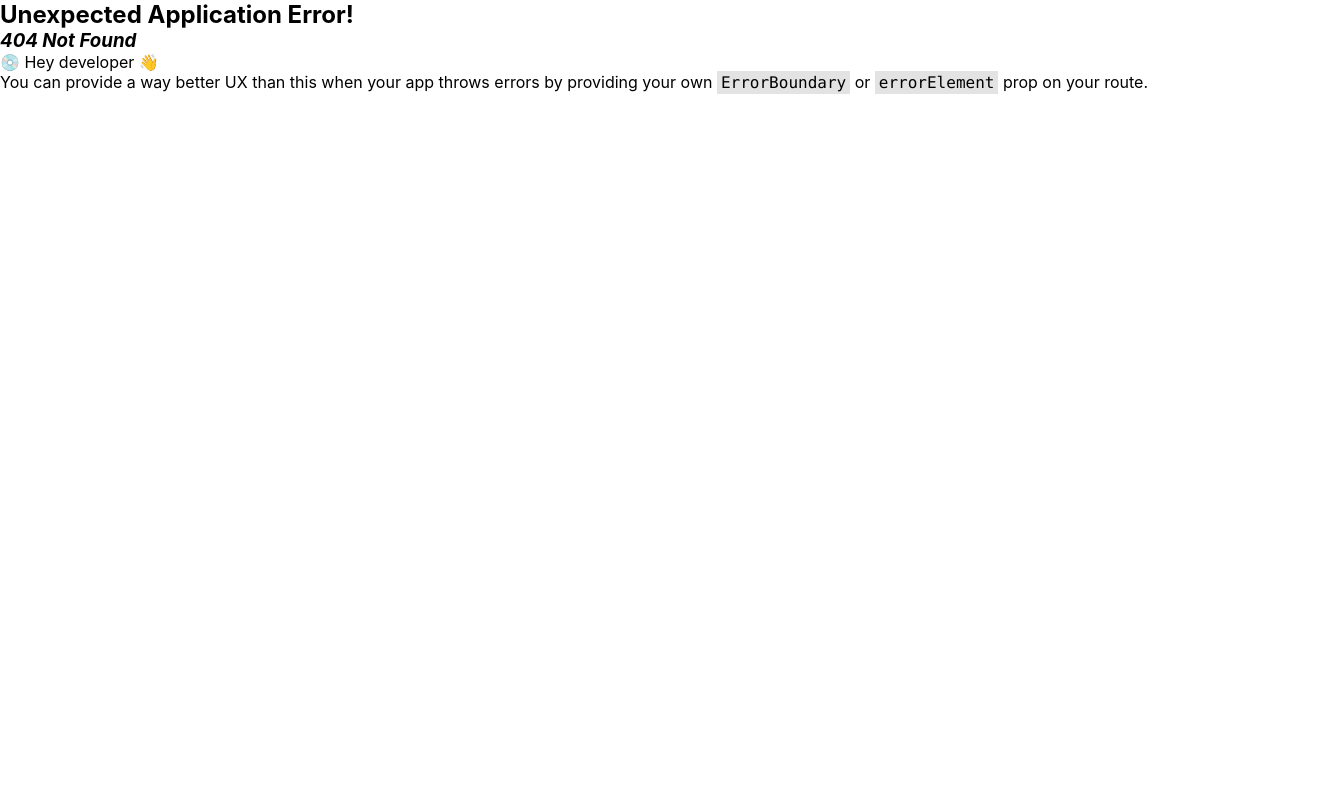
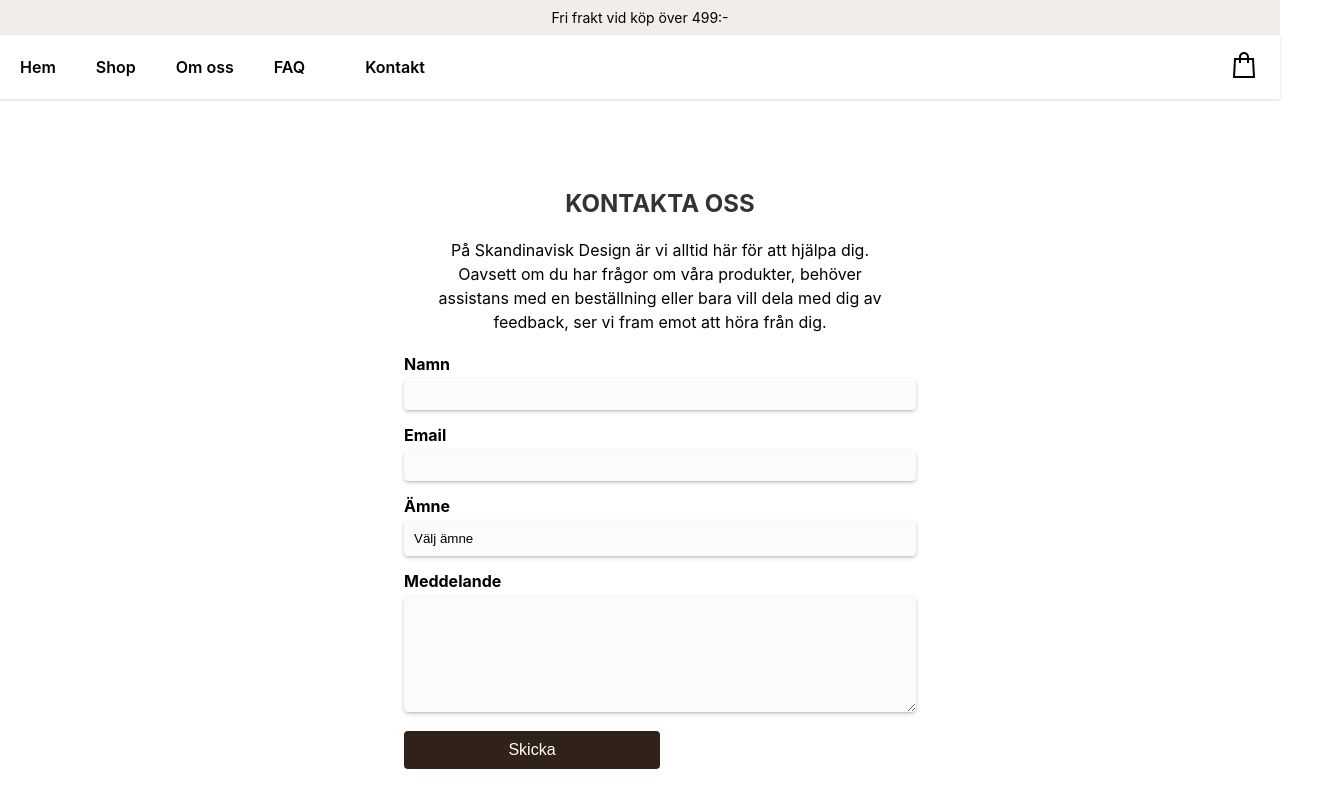
Before and after one commit to idadanielsson/Mywebshop, a React (Create React App) app in the folder client/my-app/: page /contact in a window 1280 px wide. Before the commit this address had no page. Shown: the top 800 px of the page, 1320 px wide, since content can reach past the window. Built offline with nearby package versions, Linux system fonts and the light colour scheme.

Commit message:
added contact form

```diff
--- a/client/my-app/src/App.tsx
+++ b/client/my-app/src/App.tsx
@@ -85,6 +85,9 @@ function App() {
 			<main className='main'>
 				<Outlet />
 			</main>
+			<footer>
+				<Footer />
+			</footer>
 		</MyContext.Provider>
 	);
 }
--- a/client/my-app/src/components/home/Home.tsx
+++ b/client/my-app/src/components/home/Home.tsx
@@ -40,7 +40,6 @@ export const Home = () => {
 				<div>
 					<Outlet />
 				</div>
-				<Footer />
 			</div>
 		</>
 	);
--- /dev/null
+++ b/client/my-app/src/components/home/contact/Contact.scss
@@ -0,0 +1,83 @@
+.contact-form {
+	width: 100%;
+	height: 90vh;
+	display: flex;
+	flex-direction: column;
+	justify-content: center;
+	align-items: center;
+	margin: auto;
+	padding: 20px;
+	border-radius: 8px;
+
+	p {
+		padding: 20px;
+		text-align: center;
+		line-height: 1.5;
+	}
+
+	&__form {
+		width: 40%;
+	}
+
+	&__title {
+		text-align: center;
+		color: #333;
+		text-transform: uppercase;
+	}
+
+	&__field {
+		margin-bottom: 15px;
+	}
+
+	&__label {
+		display: block;
+		margin-bottom: 5px;
+		font-weight: bold;
+	}
+
+	&__input,
+	&__textarea,
+	&__select {
+		width: 100%;
+		padding: 8px 0;
+		background-color: #fbfbfb;
+		box-shadow: rgba(50, 50, 93, 0.25) 0px 2px 5px -1px,
+			rgba(0, 0, 0, 0.3) 0px 1px 3px -1px;
+		border-radius: 4px;
+		border: none;
+
+		&:focus {
+			outline: none;
+			border-color: #302219;
+		}
+	}
+
+	&__select {
+		appearance: none;
+		background-color: white;
+		cursor: pointer;
+		padding: 10px;
+		background-color: #fbfbfb;
+		box-shadow: rgba(50, 50, 93, 0.25) 0px 2px 5px -1px,
+			rgba(0, 0, 0, 0.3) 0px 1px 3px -1px;
+	}
+
+	&__textarea {
+		height: 100px;
+	}
+
+	&__submit-btn {
+		width: 50%;
+		padding: 10px;
+		border: none;
+		border-radius: 4px;
+		background-color: #302219;
+		color: white;
+		font-size: 16px;
+		cursor: pointer;
+
+		&:hover {
+			background-color: #302219;
+		}
+	}
+}
--- a/client/my-app/src/components/home/contact/Contact.tsx
+++ b/client/my-app/src/components/home/contact/Contact.tsx
@@ -1,3 +1,73 @@
+import './Contact.scss';
+
 export const Contact = () => {
-	return <div>Kontakt</div>;
+	return (
+		<div className='contact-form'>
+			<form className='contact-form__form'>
+				<h2 className='contact-form__title'>Kontakta oss</h2>
+				<p>
+					På Skandinavisk Design är vi alltid här för att hjälpa dig. Oavsett om
+					du har frågor om våra produkter, behöver assistans med en beställning
+					eller bara vill dela med dig av feedback, ser vi fram emot att höra
+					från dig.
+				</p>
+				<div className='contact-form__field'>
+					<label htmlFor='name' className='contact-form__label'>
+						Namn
+					</label>
+					<input
+						type='text'
+						id='name'
+						name='name'
+						required
+						className='contact-form__input'
+					/>
+				</div>
+				<div className='contact-form__field'>
+					<label htmlFor='email' className='contact-form__label'>
+						Email
+					</label>
+					<input
+						type='email'
+						id='email'
+						name='email'
+						required
+						className='contact-form__input'
+					/>
+				</div>
+				<div className='contact-form__field'>
+					<label htmlFor='subject' className='contact-form__label'>
+						Ämne
+					</label>
+					<select
+						id='subject'
+						name='subject'
+						required
+						className='contact-form__select'
+					>
+						<option value=''>Välj ämne</option>
+						<option value='order-inquiry'>Order Inquiry</option>
+						<option value='product-feedback'>Product Feedback</option>
+						<option value='return-request'>Return Request</option>
+						<option value='shipping-information'>Shipping Information</option>
+						<option value='other'>Other</option>
+					</select>
+				</div>
+				<div className='contact-form__field'>
+					<label htmlFor='message' className='contact-form__label'>
+						Meddelande
+					</label>
+					<textarea
+						id='message'
+						name='message'
+						required
+						className='contact-form__textarea'
+					></textarea>
+				</div>
+				<button type='submit' className='contact-form__submit-btn'>
+					Skicka
+				</button>
+			</form>
+		</div>
+	);
 };
--- a/client/my-app/src/components/shop/products/Products.scss
+++ b/client/my-app/src/components/shop/products/Products.scss
@@ -58,6 +58,7 @@
 		padding-top: 10px;
 		padding-bottom: 20px;
 		font-weight: normal;
+		color: #333;
 	}
 }
 
@@ -96,5 +97,6 @@
 	h3 {
 		font-size: 24px;
 		text-transform: uppercase;
+		color: #333;
 	}
 }
--- a/client/my-app/src/router.tsx
+++ b/client/my-app/src/router.tsx
@@ -6,6 +6,8 @@ import { About } from './components/home/about/About';
 import ProductDetails from './components/shop/productdetails/ProductDetails';
 import Shop from './components/shop/Shop';
 import { Checkout } from './components/checkout/Checkout';
+import { Faq } from './components/home/faq/Faq';
+import { Contact } from './components/home/contact/Contact';
 
 export const router = createBrowserRouter([
 	{
@@ -14,6 +16,8 @@ export const router = createBrowserRouter([
 		children: [
 			{ path: '/', element: <Home />, index: true },
 			{ path: '/about', element: <About /> },
+			{ path: '/faq', element: <Faq /> },
+			{ path: '/contact', element: <Contact /> },
 			{ path: '/checkout', element: <Checkout /> },
 			{
 				path: '/shop',
```
